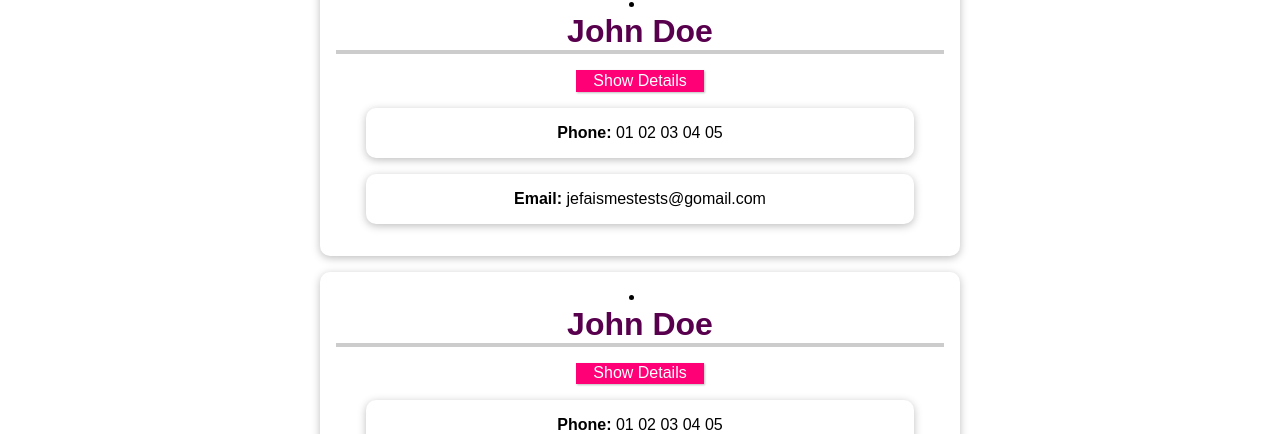
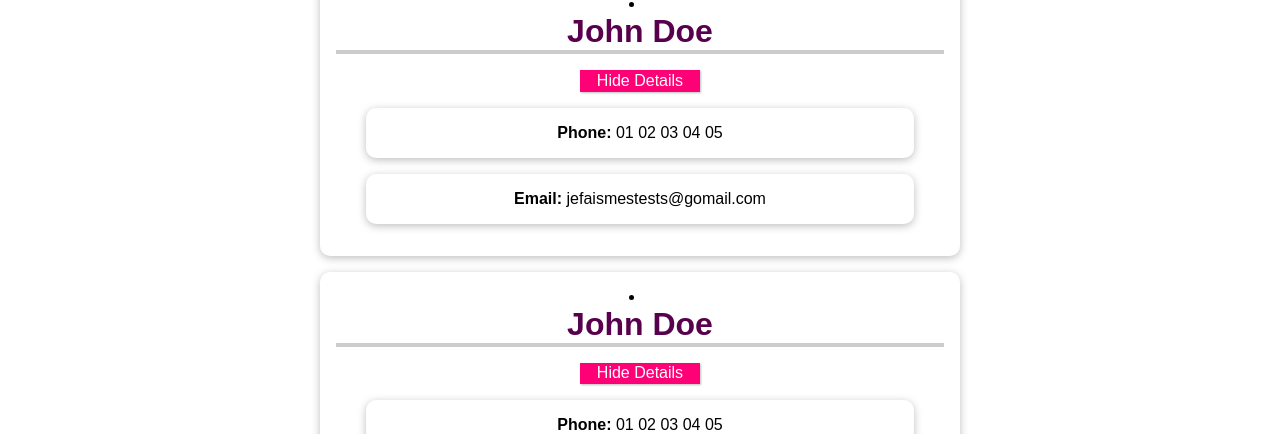
Before and after one commit to cyrilmarois/udemy-vue, a Vue app in the folder Projects/vue-first-app/: page / in a window 1280 px wide. Shown: the part 206-640 px from the top of the page. Built offline with nearby package versions, Linux system fonts and the light colour scheme.

Commit message:
feat(button): make button content dynamic

```diff
--- a/Projects/vue-first-app/src/components/ContactList.vue
+++ b/Projects/vue-first-app/src/components/ContactList.vue
@@ -1,7 +1,9 @@
 <template>
   <li :key="contact.id">
     <h2>{{ contact.firstName }} {{ contact.lastName }}</h2>
-    <button @click="toggleContactDetails">Show Details</button>
+    <button @click="toggleContactDetails">
+      {{ toggleContactInfo ? 'Hide' : 'Show' }} Details
+    </button>
     <ul v-if="toggleContactInfo">
       <li><strong>Phone:</strong> {{ contact.phone }}</li>
       <li><strong>Email:</strong> {{ contact.email }}</li>
```
